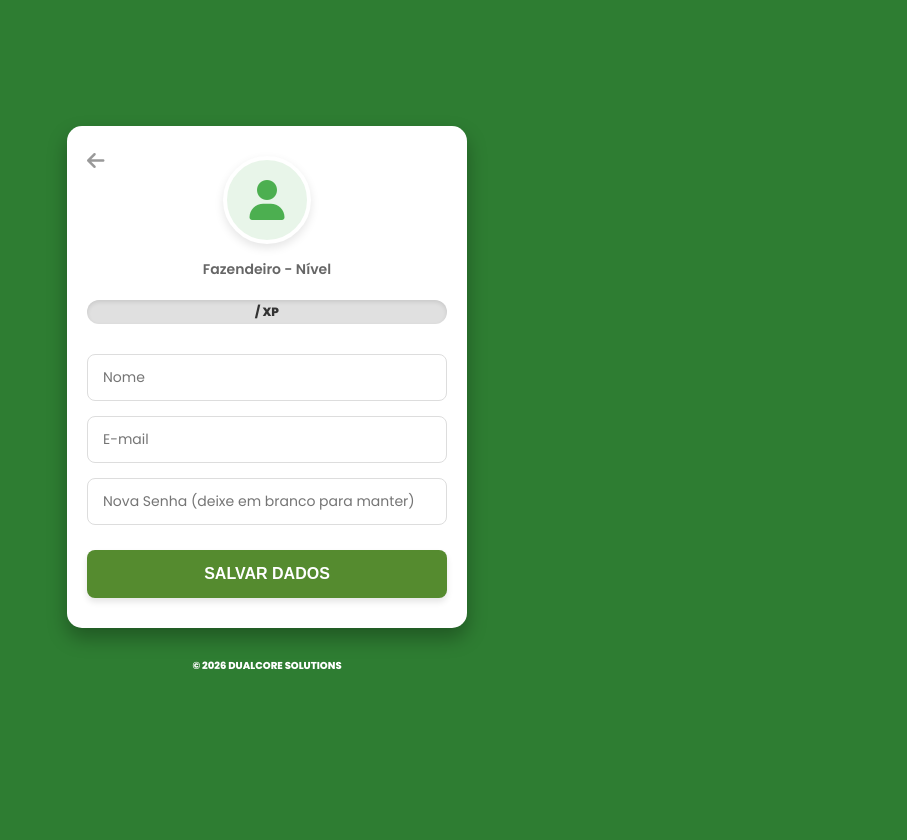
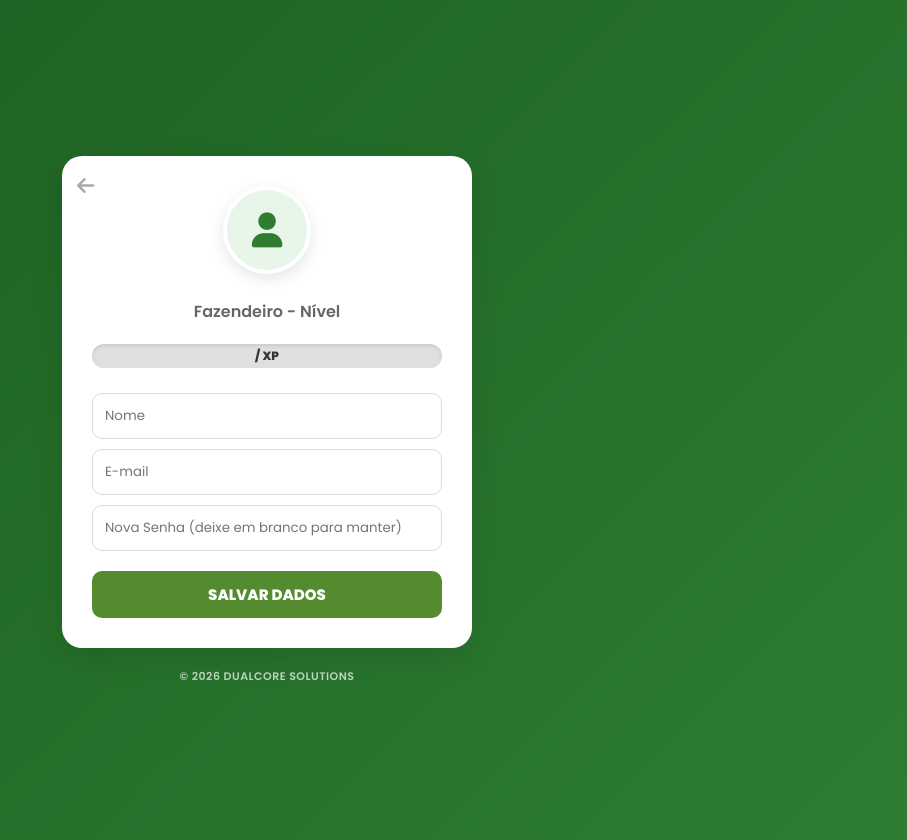
Before and after one commit to binhog29/agro_manager_v2, a Flask app: template templates/perfil.html in a window 1280 px wide. Shown: the whole page, without its empty margins (373-1280 px from the left). Before the commit the page ends 669 px from the top, so only its background shows below. Run offline with Flask 3, Linux system fonts and the light colour scheme; the template is opened without the code that fills it, so the values that code supplies are empty.

Commit message:
ajuste no perfil

```diff
--- a/app.py
+++ b/app.py
@@ -254,7 +254,20 @@ def perfil():
     if jogador_atual:
         verificar_nivel(jogador_atual) # 🔥 Atualiza o nível ao abrir o Perfil
 
-    return render_template('perfil.html', jogador=jogador_atual)
+        # ==========================================
+        # 🔥 CÁLCULO DOS EMBLEMAS PARA O PERFIL
+        # ==========================================
+        if not jogador_atual.is_admin:
+            posicao_nivel = Jogador.query.filter_by(is_admin=False).filter(Jogador.xp > jogador_atual.xp).count() + 1
+            posicao_saldo = Jogador.query.filter_by(is_admin=False).filter(Jogador.saldo > jogador_atual.saldo).count() + 1
+        else:
+            posicao_nivel = 0
+            posicao_saldo = 0
+    else:
+        posicao_nivel = 0
+        posicao_saldo = 0
+
+    return render_template('perfil.html', jogador=jogador_atual, posicao_nivel=posicao_nivel, posicao_saldo=posicao_saldo)
 
 @app.route('/admin/receita-federal')
 def receita_federal():
--- a/templates/perfil.html
+++ b/templates/perfil.html
@@ -6,186 +6,66 @@
     <title>Perfil - Agro Manager</title>
     <link rel="stylesheet" href="https://cdnjs.cloudflare.com/ajax/libs/font-awesome/6.0.0/css/all.min.css">
     <link href="https://fonts.googleapis.com/css2?family=Poppins:wght@400;600;800&display=swap" rel="stylesheet">
-    <style>
-        body {
-            margin: 0;
-            padding: 0;
-            font-family: 'Poppins', sans-serif;
-            background-color: #2e7d32;
-            display: flex;
-            justify-content: center;
-            align-items: center;
-            min-height: 100vh;
-        }
-        .perfil-container {
-            background: #fff;
-            width: 90%;
-            max-width: 400px;
-            border-radius: 15px;
-            padding: 30px 20px;
-            box-sizing: border-box;
-            text-align: center;
-            box-shadow: 0 10px 20px rgba(0,0,0,0.3);
-            position: relative;
-        }
-        .btn-voltar {
-            position: absolute;
-            top: 20px;
-            left: 20px;
-            color: #999;
-            font-size: 20px;
-            text-decoration: none;
-        }
-        .avatar {
-            width: 80px;
-            height: 80px;
-            background: #e8f5e9;
-            border-radius: 50%;
-            display: flex;
-            align-items: center;
-            justify-content: center;
-            margin: 0 auto 15px;
-            font-size: 40px;
-            color: #4caf50;
-            border: 4px solid #fff;
-            box-shadow: 0 4px 10px rgba(0,0,0,0.1);
-        }
-        .nome {
-            font-size: 24px;
-            font-weight: 800;
-            color: #333;
-            margin: 0;
-        }
-        .cargo {
-            font-size: 14px;
-            color: #666;
-            margin-bottom: 20px;
-            font-weight: 600;
-        }
-        .barra-xp-container {
-            background: #e0e0e0;
-            border-radius: 20px;
-            height: 24px;
-            position: relative;
-            overflow: hidden;
-            margin-bottom: 30px;
-            box-shadow: inset 0 2px 4px rgba(0,0,0,0.1);
-        }
-        .barra-xp-fill {
-            background: #4caf50;
-            height: 100%;
-            transition: width 0.5s ease;
-        }
-        .barra-xp-texto {
-            position: absolute;
-            width: 100%;
-            left: 0;
-            top: 0;
-            line-height: 24px;
-            font-weight: bold;
-            color: #333;
-            font-size: 12px;
-        }
-        .input-group {
-            margin-bottom: 15px;
-        }
-        .input-group input {
-            width: 100%;
-            padding: 12px 15px;
-            border-radius: 8px;
-            border: 1px solid #ddd;
-            outline: none;
-            font-family: 'Poppins', sans-serif;
-            box-sizing: border-box;
-            font-size: 14px;
-        }
-        .btn-salvar {
-            background: #558b2f;
-            color: white;
-            border: none;
-            width: 100%;
-            padding: 15px;
-            border-radius: 8px;
-            font-weight: bold;
-            font-size: 16px;
-            cursor: pointer;
-            margin-top: 10px;
-            box-shadow: 0 4px 6px rgba(0,0,0,0.1);
-        }
-        .btn-admin {
-            display: block;
-            background: #333;
-            color: white;
-            padding: 12px;
-            border-radius: 8px;
-            text-decoration: none;
-            font-weight: bold;
-            margin-bottom: 10px;
-            font-size: 14px;
-            box-shadow: 0 4px 6px rgba(0,0,0,0.2);
-        }
-        .btn-receita {
-            background: #b71c1c;
-        }
-        .footer {
-            margin-top: 30px;
-            font-size: 10px;
-            color: #fff;
-            font-weight: bold;
-        }
-        #alerta-box { margin-bottom: 15px; }
-        .msg-sucesso { color: #2e7d32; font-weight: bold; font-size: 13px; }
-        .msg-erro { color: #d32f2f; font-weight: bold; font-size: 13px; }
-    </style>
+
+    <!-- Puxando o seu arquivo CSS original -->
+    <link rel="stylesheet" href="{{ url_for('static', filename='css/perfil.css') }}">
 </head>
 <body>
-    <div style="display:flex; flex-direction:column; align-items:center; width:100%;">
-        <div class="perfil-container">
-            <a href="{{ url_for('mapa') }}" class="btn-voltar"><i class="fas fa-arrow-left"></i></a>
+
+    <div class="card">
+        <a href="{{ url_for('mapa') }}" class="btn-back"><i class="fas fa-arrow-left"></i></a>
 
         <div class="avatar">
             <i class="fas fa-user"></i>
         </div>
 
-            <h2 class="nome">{{ jogador.username }}</h2>
-            <div class="cargo">Fazendeiro - Nível {{ jogador.nivel }}</div>
+        <div style="display: flex; flex-direction: column; align-items: center; gap: 5px; margin-bottom: 5px;">
+            <h2>{{ jogador.username }}</h2>
 
-            <!-- 🔥 LÓGICA DO XP E TEXTO ALINHADOS 🔥 -->
+            <!-- 🔥 EMBLEMAS DE RANKING 3D 🔥 -->
+            <div style="display: flex; justify-content: center; gap: 4px;">
+                {% if posicao_nivel == 1 %}<i class="fas fa-crown" style="color: #FFD700; font-size: 20px; text-shadow: 1px 2px 0px #b86b00;"></i>
+                {% elif posicao_nivel == 2 %}<i class="fas fa-medal" style="color: #E0E0E0; font-size: 20px; text-shadow: 1px 2px 0px #9e9e9e;"></i>
+                {% elif posicao_nivel == 3 %}<i class="fas fa-award" style="color: #CD7F32; font-size: 20px; text-shadow: 1px 2px 0px #8d5520;"></i>{% endif %}
+
+                {% if posicao_saldo == 1 %}<i class="fas fa-trophy" style="color: #FFD700; font-size: 20px; text-shadow: 1px 2px 0px #b86b00;"></i>
+                {% elif posicao_saldo == 2 %}<i class="fas fa-sack-dollar" style="color: #E0E0E0; font-size: 20px; text-shadow: 1px 2px 0px #9e9e9e;"></i>
+                {% elif posicao_saldo == 3 %}<i class="fas fa-coins" style="color: #CD7F32; font-size: 20px; text-shadow: 1px 2px 0px #8d5520;"></i>{% endif %}
+            </div>
+        </div>
+
+        <div class="titulo-jogador">Fazendeiro - Nível {{ jogador.nivel }}</div>
+
+        <!-- 🔥 BARRA DE XP 🔥 -->
         {% set xp_prox_nivel = jogador.nivel * 1000 %}
         {% set xp_base = (jogador.nivel - 1) * 1000 %}
         {% set xp_bruto = jogador.xp - xp_base %}
         {% set xp_do_nivel = xp_bruto if xp_bruto > 0 else 0 %}
         {% set porcentagem = (xp_do_nivel / 1000) * 100 %}
 
-            <div class="barra-xp-container">
-                <div class="barra-xp-fill" style="width: {{ porcentagem }}%;"></div>
-                <div class="barra-xp-texto">{{ jogador.xp }} / {{ xp_prox_nivel }} XP</div>
+        <div style="background: #e0e0e0; border-radius: 20px; height: 24px; position: relative; overflow: hidden; margin-bottom: 25px; box-shadow: inset 0 2px 4px rgba(0,0,0,0.1);">
+            <div style="background: #4caf50; height: 100%; width: {{ porcentagem }}%; transition: width 0.5s ease;"></div>
+            <div style="position: absolute; width: 100%; left: 0; top: 0; line-height: 24px; font-weight: bold; color: #333; font-size: 12px;">
+                {{ jogador.xp }} / {{ xp_prox_nivel }} XP
+            </div>
         </div>
 
         <div id="alerta-box"></div>
 
-            <div class="input-group">
         <input type="text" id="nome" value="{{ jogador.username }}" placeholder="Nome">
-            </div>
-            <div class="input-group">
         <input type="email" id="email" value="{{ jogador.email or '' }}" placeholder="E-mail">
-            </div>
-            <div class="input-group">
         <input type="password" id="senha" placeholder="Nova Senha (deixe em branco para manter)">
-            </div>
 
-            <button class="btn-salvar" onclick="salvarPerfil()">SALVAR DADOS</button>
+        <button onclick="salvarPerfil()">SALVAR DADOS</button>
 
-            <!-- 🔥 BOTÕES DO PAINEL ADMIN RESTAURADOS 🔥 -->
+        <!-- 🔥 PAINEL ADMIN 🔥 -->
         {% if jogador.is_admin %}
         <div style="margin-top: 25px; padding-top: 20px; border-top: 1px dashed #ccc;">
             <h3 style="font-size: 13px; color: #d32f2f; margin: 0 0 15px 0;"><i class="fas fa-crown"></i> ADMINISTRAÇÃO DO JOGO</h3>
-
-                <a href="/admin/painel-ceo" class="btn-admin">
+            <a href="/admin/painel-ceo" style="display: block; background: #333; color: white; padding: 12px; border-radius: 8px; text-decoration: none; font-weight: bold; margin-bottom: 10px; font-size: 14px; box-shadow: 0 4px 6px rgba(0,0,0,0.2);">
                 <i class="fas fa-users-cog"></i> Painel do CEO (Jogadores)
             </a>
-
-                <a href="/admin/receita-federal" class="btn-admin btn-receita">
+            <a href="/admin/receita-federal" style="display: block; background: #b71c1c; color: white; padding: 12px; border-radius: 8px; text-decoration: none; font-weight: bold; margin-bottom: 10px; font-size: 14px; box-shadow: 0 4px 6px rgba(0,0,0,0.2);">
                 <i class="fas fa-balance-scale"></i> Receita Federal (Auditoria)
             </a>
         </div>
@@ -193,9 +73,8 @@
 
     </div>
 
-        <div class="footer">
+    <div class="copyright-perfil">
         © 2026 DUALCORE SOLUTIONS
-        </div>
     </div>
 
     <script src="{{ url_for('static', filename='js/perfil.js') }}"></script>
```
Also changed, not shown: templates/mapa.html (+50 -67 lines). Lines whose indentation alone changed are shown as unchanged.
